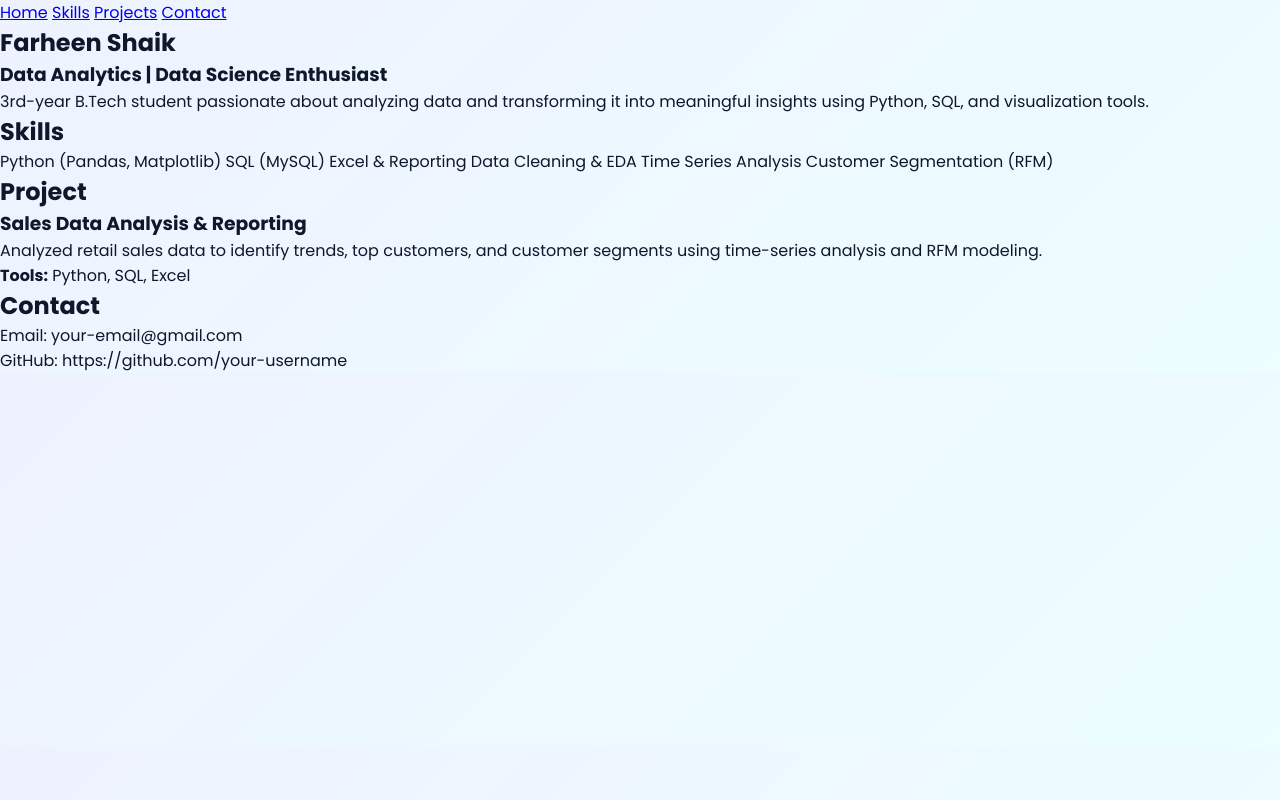
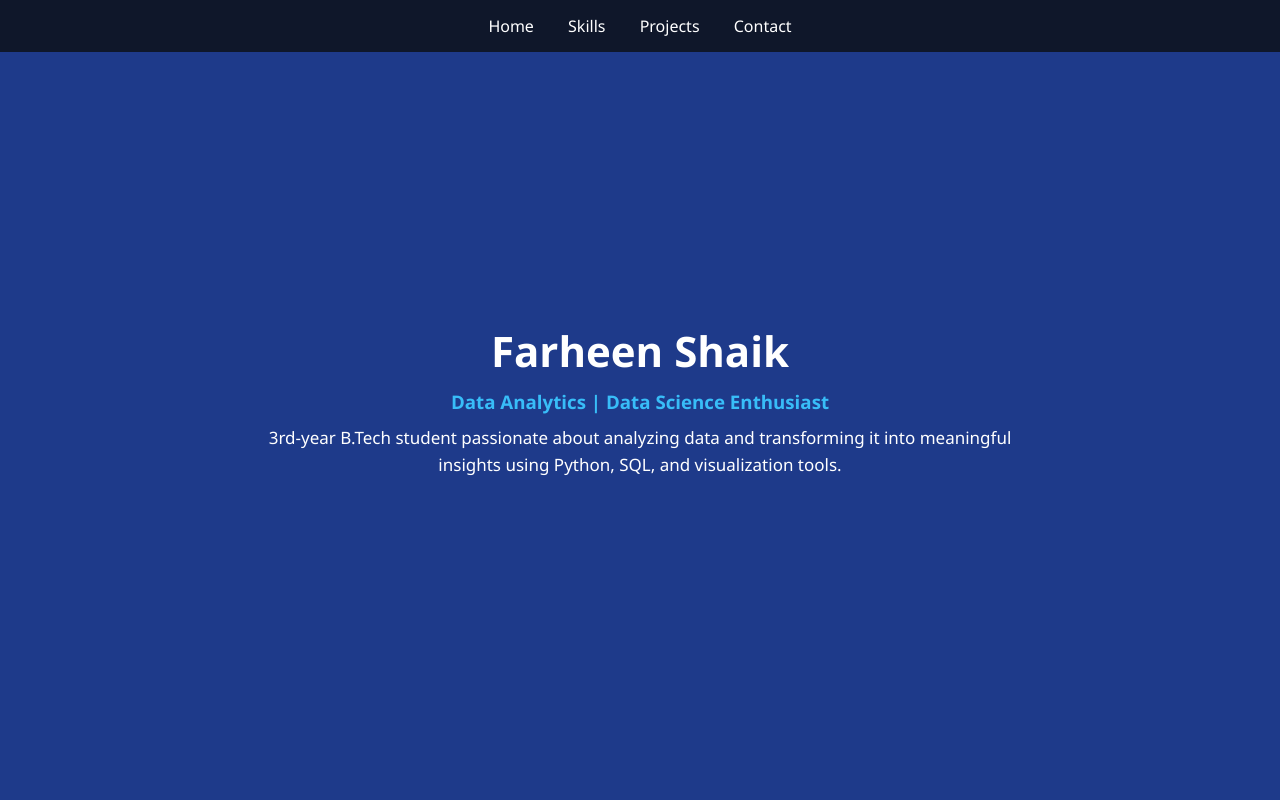
Before and after one commit to farheenshaik026/farheenshaik026.github.io, a plain HTML site: page index.html in a window 1280 px wide. Shown: the top 800 px of the page. Drawn offline with Linux system fonts and the light colour scheme.

Commit message:
Refactor CSS for font, navbar, and animations
Updated font family and added smooth scroll behavior. Modified navbar styles and added animations for various elements.

```diff
--- a/style.css
+++ b/style.css
@@ -1,132 +1,120 @@
-@import url('https://fonts.googleapis.com/css2?family=Poppins:wght@300;400;600;700&display=swap');
-
 * {
-  margin: 0;
-  padding: 0;
-  box-sizing: border-box;
-}
-
-body {
-  font-family: 'Poppins', sans-serif;
-  background: linear-gradient(135deg, #eef2ff, #ecfeff);
-  color: #0f172a;
+    margin: 0;
+    padding: 0;
+    box-sizing: border-box;
+    font-family: "Segoe UI", sans-serif;
+    scroll-behavior: smooth;
 }
 
 /* NAVBAR */
-.navbar {
-  background: linear-gradient(90deg, #4f46e5, #06b6d4);
-  padding: 18px 50px;
-  display: flex;
-  justify-content: space-between;
-  align-items: center;
+nav {
+    position: fixed;
+    top: 0;
+    width: 100%;
+    background: #0f172a;
+    padding: 15px;
+    text-align: center;
+    z-index: 1000;
 }
 
-.logo {
-  color: white;
-  font-weight: 700;
-  font-size: 1.3rem;
+nav a {
+    color: #ffffff;
+    margin: 0 15px;
+    text-decoration: none;
+    font-weight: 500;
 }
 
-.navbar a {
-  color: white;
-  margin-left: 25px;
-  text-decoration: none;
-  font-weight: 500;
+nav a:hover {
+    color: #38bdf8;
 }
 
-/* HERO */
-.hero {
-  padding: 90px 15%;
-  color: white;
-  background: linear-gradient(120deg, #6366f1, #22d3ee);
-  border-radius: 0 0 60px 60px;
+/* SLIDES */
+.slide {
+    height: 100vh;
+    padding: 120px 40px;
+    display: flex;
+    justify-content: center;
+    align-items: center;
+    text-align: center;
+    background: #1e3a8a; /* dark blue */
+    position: relative;
 }
 
-.hero h1 {
-  font-size: 3rem;
-  font-weight: 700;
+/* CONTENT */
+.content {
+    max-width: 800px;
+    color: white;
 }
 
-.hero p {
-  margin-top: 10px;
-  font-size: 1.2rem;
+/* Headings */
+h1 {
+    font-size: 42px;
+    margin-bottom: 10px;
 }
 
-/* BUTTON */
-.btn {
-  display: inline-block;
-  margin-top: 30px;
-  padding: 14px 32px;
-  background: white;
-  color: #4f46e5;
-  border-radius: 30px;
-  text-decoration: none;
-  font-weight: 600;
+h2 {
+    font-size: 32px;
+    margin-bottom: 20px;
 }
 
-/* SECTION */
-.section {
-  padding: 80px 15%;
+h3 {
+    color: #38bdf8;
+    margin: 10px 0;
 }
 
-/* GRADIENT HEADING */
-.section-title {
-  font-size: 2.4rem;
-  font-weight: 700;
-  background: linear-gradient(90deg, #4f46e5, #06b6d4);
-  -webkit-background-clip: text;
-  -webkit-text-fill-color: transparent;
+p {
+    font-size: 17px;
+    line-height: 1.6;
 }
 
-.section-line {
-  width: 80px;
-  height: 5px;
-  background: linear-gradient(90deg, #4f46e5, #06b6d4);
-  border-radius: 10px;
-  margin: 10px 0 30px 0;
+/* SKILLS: vertical list */
+.skill-list {
+    display: flex;
+    flex-direction: column;
+    align-items: center;
 }
 
-/* CARD */
-.card {
-  background: white;
-  padding: 30px;
-  border-radius: 22px;
-  box-shadow: 0 20px 40px rgba(0,0,0,0.08);
-  margin-bottom: 30px;
+.skill-list span {
+    background: #2563eb;
+    color: white;
+    padding: 10px 15px;
+    margin: 8px 0;
+    border-radius: 20px;
+    font-size: 16px;
 }
 
-/* ICON TITLE */
-.icon-title {
-  font-size: 1.4rem;
-  font-weight: 600;
-  margin-bottom: 10px;
+/* PROJECT CARD */
+.project-card {
+    background: #0f172a;
+    padding: 25px;
+    border-radius: 10px;
+    box-shadow: 0 10px 25px rgba(0,0,0,0.3);
 }
 
-/* SKILLS */
-.skill-grid {
-  display: grid;
-  grid-template-columns: repeat(auto-fit, minmax(160px, 1fr));
-  gap: 20px;
+/* ANIMATIONS */
+@keyframes fadeUp {
+    from { opacity: 0; transform: translateY(25px); }
+    to { opacity: 1; transform: translateY(0); }
 }
 
-.skill {
-  background: linear-gradient(135deg, #eef2ff, #ecfeff);
-  padding: 18px;
-  border-radius: 16px;
-  font-weight: 600;
-  text-align: center;
+@keyframes fadeLeft {
+    from { opacity: 0; transform: translateX(-25px); }
+    to { opacity: 1; transform: translateX(0); }
 }
 
-/* PROJECT GRID */
-.project-grid {
-  display: grid;
-  grid-template-columns: repeat(auto-fit, minmax(320px, 1fr));
-  gap: 30px;
+@keyframes fadeRight {
+    from { opacity: 0; transform: translateX(25px); }
+    to { opacity: 1; transform: translateX(0); }
 }
 
-/* FOOTER */
-footer {
-  text-align: center;
-  padding: 30px;
-  color: #475569;
+.fade-up {
+    animation: fadeUp 1s ease forwards;
 }
+
+.fade-left {
+    animation: fadeLeft 1s ease forwards;
+}
+
+.fade-right {
+    animation: fadeRight 1s ease forwards;
+}
```
